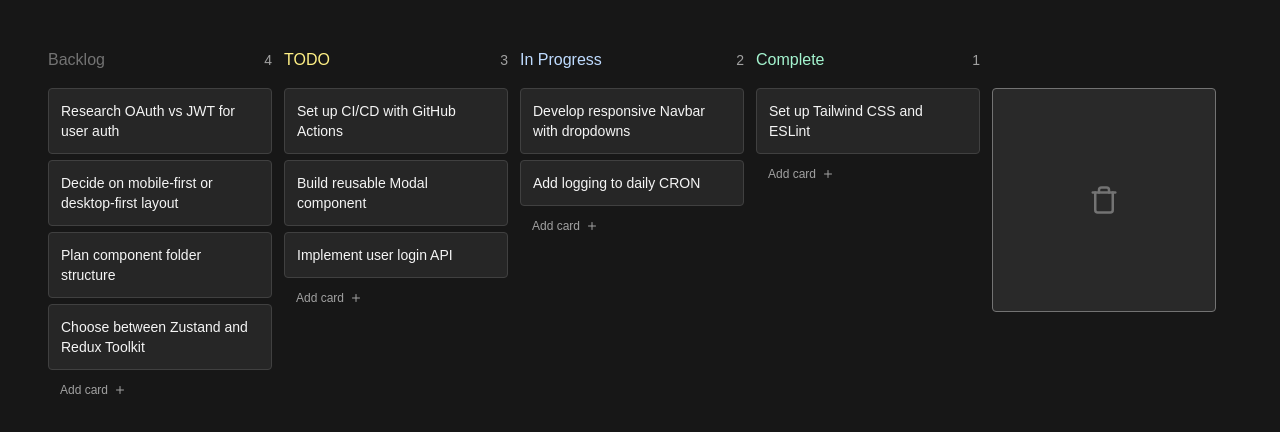
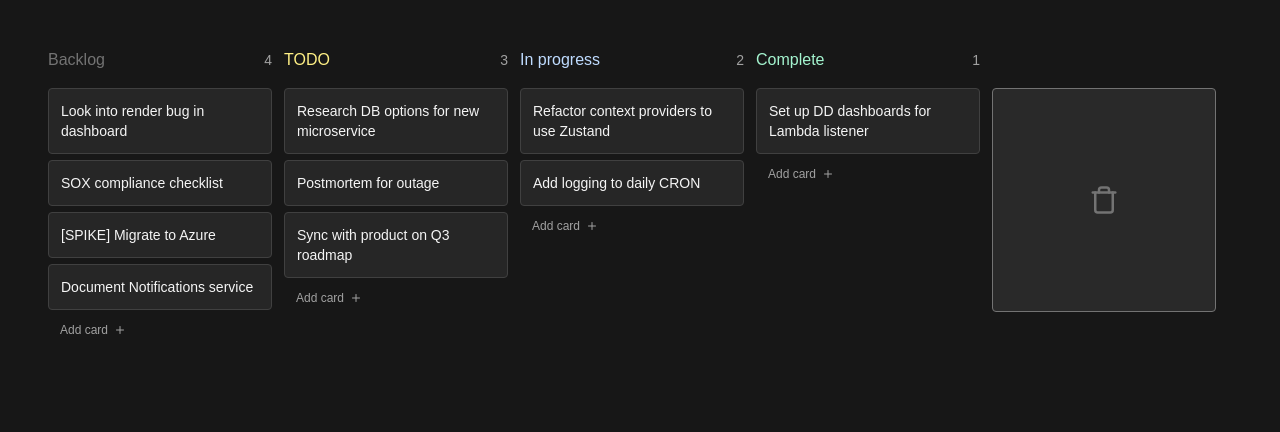
Before and after one commit to Areg-7/kanban-app, a Next.js app: page / in a window 1280 px wide. Shown: the top 432 px of the page. Built offline with nearby package versions, Linux system fonts and the light colour scheme.

Commit message:
Initial commit

```diff
--- a/app/page.tsx
+++ b/app/page.tsx
@@ -1,6 +1,6 @@
 // app/page.tsx
 
-import { CustomKanban } from "@/components/Kanban";
+import { CustomKanban } from "@/components/Kanban"; // ⬅ no {}
 
 export default function Home() {
   return (
--- a/components/Kanban.tsx
+++ b/components/Kanban.tsx
@@ -1,11 +1,32 @@
 "use client";
 
-import React, { useState, DragEvent, FormEvent, Dispatch, SetStateAction } from "react";
+import React, { Dispatch, SetStateAction, useState, DragEvent, FormEvent } from "react";
+import { FiPlus, FiTrash } from "react-icons/fi";
 import { motion } from "framer-motion";
-import { FiPlus, FiTrash } from "react-icons/fi";
 import { FaFire } from "react-icons/fa";
 
-// Types
+export const CustomKanban = () => {
+  return (
+    <div className="h-screen w-full bg-neutral-900 text-neutral-50">
+      <Board />
+    </div>
+  );
+};
+
+const Board = () => {
+  const [cards, setCards] = useState<CardType[]>(DEFAULT_CARDS);
+
+  return (
+    <div className="flex h-full w-full gap-3 overflow-scroll p-12">
+      <Column title="Backlog" column="backlog" headingColor="text-neutral-500" cards={cards} setCards={setCards} />
+      <Column title="TODO" column="todo" headingColor="text-yellow-200" cards={cards} setCards={setCards} />
+      <Column title="In progress" column="doing" headingColor="text-blue-200" cards={cards} setCards={setCards} />
+      <Column title="Complete" column="done" headingColor="text-emerald-200" cards={cards} setCards={setCards} />
+      <BurnBarrel setCards={setCards} />
+    </div>
+  );
+};
+
 type ColumnType = "backlog" | "todo" | "doing" | "done";
 
 type CardType = {
@@ -14,134 +35,93 @@ type CardType = {
   column: ColumnType;
 };
 
-// Default Cards
 const DEFAULT_CARDS: CardType[] = [
-  { title: "Research OAuth vs JWT for user auth", id: "1", column: "backlog" },
-  { title: "Decide on mobile-first or desktop-first layout", id: "2", column: "backlog" },
-  { title: "Plan component folder structure", id: "3", column: "backlog" },
-  { title: "Choose between Zustand and Redux Toolkit", id: "4", column: "backlog" },
-  { title: "Set up CI/CD with GitHub Actions", id: "5", column: "todo" },
-  { title: "Build reusable Modal component", id: "6", column: "todo" },
-  { title: "Implement user login API", id: "7", column: "todo" },
-  { title: "Develop responsive Navbar with dropdowns", id: "8", column: "doing" },
+  { title: "Look into render bug in dashboard", id: "1", column: "backlog" },
+  { title: "SOX compliance checklist", id: "2", column: "backlog" },
+  { title: "[SPIKE] Migrate to Azure", id: "3", column: "backlog" },
+  { title: "Document Notifications service", id: "4", column: "backlog" },
+  { title: "Research DB options for new microservice", id: "5", column: "todo" },
+  { title: "Postmortem for outage", id: "6", column: "todo" },
+  { title: "Sync with product on Q3 roadmap", id: "7", column: "todo" },
+  { title: "Refactor context providers to use Zustand", id: "8", column: "doing" },
   { title: "Add logging to daily CRON", id: "9", column: "doing" },
-  { title: "Set up Tailwind CSS and ESLint", id: "10", column: "done" },
+  { title: "Set up DD dashboards for Lambda listener", id: "10", column: "done" },
 ];
 
-// Main Kanban Component
-export const CustomKanban = () => {
-  return (
-    <div className="h-screen w-full bg-neutral-900 text-neutral-50">
-      <Board />
-    </div>
-  );
-};
-
-// Board
-const Board = () => {
-  const [cards, setCards] = useState<CardType[]>(DEFAULT_CARDS);
-
-  return (
-    <div className="flex h-full w-full gap-3 overflow-x-auto p-12">
-      {["backlog", "todo", "doing", "done"].map((col) => (
-        <Column
-          key={col}
-          title={titles[col as ColumnType]}
-          headingColor={headingColors[col as ColumnType]}
-          column={col as ColumnType}
-          cards={cards}
-          setCards={setCards}
-        />
-      ))}
-      <BurnBarrel setCards={setCards} />
-    </div>
-  );
-};
-
-const titles: Record<ColumnType, string> = {
-  backlog: "Backlog",
-  todo: "TODO",
-  doing: "In Progress",
-  done: "Complete",
-};
-
-const headingColors: Record<ColumnType, string> = {
-  backlog: "text-neutral-500",
-  todo: "text-yellow-200",
-  doing: "text-blue-200",
-  done: "text-emerald-200",
-};
-
-// Column
 type ColumnProps = {
   title: string;
   headingColor: string;
+  cards: CardType[];
   column: ColumnType;
-  cards: CardType[];
   setCards: Dispatch<SetStateAction<CardType[]>>;
 };
 
-const Column = ({ title, headingColor, column, cards, setCards }: ColumnProps) => {
+const Column = ({ title, headingColor, cards, column, setCards }: ColumnProps) => {
   const [active, setActive] = useState(false);
 
-  const filteredCards = cards.filter((c) => c.column === column);
-
-  const handleDragStart = (e: DragEvent, card: CardType) => {
+  const handleDragStart = (e: DragEvent<HTMLDivElement>, card: CardType) => {
     e.dataTransfer.setData("cardId", card.id);
   };
 
-  const handleDragOver = (e: DragEvent) => {
+  const handleDragEnd = (e: DragEvent<HTMLDivElement>) => {
+    const cardId = e.dataTransfer.getData("cardId");
+    setActive(false);
+    clearHighlights();
+
+    const indicators = getIndicators();
+    const { element } = getNearestIndicator(e, indicators);
+
+    const before = element?.dataset.before || "-1";
+    if (before !== cardId) {
+      let copy = [...cards];
+      let cardToTransfer = copy.find((c) => c.id === cardId);
+      if (!cardToTransfer) return;
+      cardToTransfer = { ...cardToTransfer, column };
+
+      copy = copy.filter((c) => c.id !== cardId);
+
+      if (before === "-1") {
+        copy.push(cardToTransfer);
+      } else {
+        const idx = copy.findIndex((c) => c.id === before);
+        if (idx < 0) return;
+        copy.splice(idx, 0, cardToTransfer);
+      }
+
+      setCards(copy);
+    }
+  };
+
+  const handleDragOver = (e: DragEvent<HTMLDivElement>) => {
     e.preventDefault();
     highlightIndicator(e);
     setActive(true);
   };
 
-  const handleDrop = (e: DragEvent) => {
-    const cardId = e.dataTransfer.getData("cardId");
-    const indicators = getIndicators();
-    const { element } = getNearestIndicator(e, indicators);
-    const beforeId = element.dataset.before || "-1";
-
-    if (beforeId !== cardId) {
-      let updated = [...cards];
-      const movingCard = updated.find((c) => c.id === cardId);
-      if (!movingCard) return;
-
-      const updatedCard = { ...movingCard, column };
-      updated = updated.filter((c) => c.id !== cardId);
-
-      const insertIndex = updated.findIndex((c) => c.id === beforeId);
-      if (insertIndex >= 0) {
-        updated.splice(insertIndex, 0, updatedCard);
-      } else {
-        updated.push(updatedCard);
-      }
-
-      setCards(updated);
-    }
-
+  const handleDragLeave = () => {
+    clearHighlights();
     setActive(false);
-    clearHighlights();
   };
 
-  const handleDragLeave = () => {
-    setActive(false);
-    clearHighlights();
+  const clearHighlights = (els?: HTMLElement[]) => {
+    const indicators = els || getIndicators();
+    indicators.forEach((i) => {
+      i.style.opacity = "0";
+    });
   };
 
-  const getIndicators = () =>
-    Array.from(document.querySelectorAll(`[data-column="${column}"]`) as unknown as HTMLElement[]);
-
-  const clearHighlights = (els?: HTMLElement[]) => {
-    (els || getIndicators()).forEach((el) => (el.style.opacity = "0"));
-  };
-
-  const highlightIndicator = (e: DragEvent) => {
+  const highlightIndicator = (e: DragEvent<HTMLDivElement>) => {
     const indicators = getIndicators();
     clearHighlights(indicators);
 
     const { element } = getNearestIndicator(e, indicators);
+    if (element) {
       element.style.opacity = "1";
+    }
+  };
+
+  const getIndicators = () => {
+    return Array.from(document.querySelectorAll(`[data-column="${column}"]`)) as HTMLElement[];
   };
 
   const getNearestIndicator = (e: DragEvent, indicators: HTMLElement[]) => {
@@ -150,28 +130,35 @@ const Column = ({ title, headingColor, column, cards, setCards }: ColumnProps) =
       (closest, child) => {
         const box = child.getBoundingClientRect();
         const offset = e.clientY - (box.top + DISTANCE_OFFSET);
-        return offset < 0 && offset > closest.offset
-          ? { offset, element: child }
-          : closest;
+
+        if (offset < 0 && offset > closest.offset) {
+          return { offset: offset, element: child };
+        }
+        return closest;
       },
-      { offset: Number.NEGATIVE_INFINITY, element: indicators[indicators.length - 1] }
+      {
+        offset: Number.NEGATIVE_INFINITY,
+        element: indicators[indicators.length - 1],
+      }
     );
   };
+
+  const filteredCards = cards.filter((c) => c.column === column);
 
   return (
     <div className="w-56 shrink-0">
       <div className="mb-3 flex items-center justify-between">
         <h3 className={`font-medium ${headingColor}`}>{title}</h3>
-        <span className="text-sm text-neutral-400">{filteredCards.length}</span>
+        <span className="rounded text-sm text-neutral-400">{filteredCards.length}</span>
       </div>
       <div
+        onDrop={handleDragEnd}
         onDragOver={handleDragOver}
-        onDrop={handleDrop}
         onDragLeave={handleDragLeave}
-        className={`h-full w-full transition-colors ${active ? "bg-neutral-800/50" : ""}`}
+        className={`h-full w-full transition-colors ${active ? "bg-neutral-800/50" : "bg-neutral-800/0"}`}
       >
-        {filteredCards.map((card) => (
-          <Card key={card.id} {...card} handleDragStart={handleDragStart} />
+        {filteredCards.map((c) => (
+          <Card key={c.id} {...c} handleDragStart={handleDragStart} />
         ))}
         <DropIndicator beforeId={null} column={column} />
         <AddCard column={column} setCards={setCards} />
@@ -180,9 +167,8 @@ const Column = ({ title, headingColor, column, cards, setCards }: ColumnProps) =
   );
 };
 
-// Card
 type CardProps = CardType & {
-  handleDragStart: (e: DragEvent, card: CardType) => void;
+  handleDragStart: (e: DragEvent<HTMLDivElement>, card: CardType) => void;
 };
 
 const Card = ({ title, id, column, handleDragStart }: CardProps) => {
@@ -192,7 +178,7 @@ const Card = ({ title, id, column, handleDragStart }: CardProps) => {
       <motion.div
         layout
         layoutId={id}
-        draggable="true"
+        draggable
         onDragStart={(e) => handleDragStart(e, { title, id, column })}
         className="cursor-grab rounded border border-neutral-700 bg-neutral-800 p-3 active:cursor-grabbing"
       >
@@ -202,95 +188,34 @@ const Card = ({ title, id, column, handleDragStart }: CardProps) => {
   );
 };
 
-// DropIndicator
 type DropIndicatorProps = {
   beforeId: string | null;
   column: ColumnType;
 };
 
-const DropIndicator = ({ beforeId, column }: DropIndicatorProps) => (
+const DropIndicator = ({ beforeId, column }: DropIndicatorProps) => {
+  return (
     <div
       data-before={beforeId || "-1"}
       data-column={column}
       className="my-0.5 h-0.5 w-full bg-violet-400 opacity-0"
     />
   );
-
-// AddCard
-type AddCardProps = {
-  column: ColumnType;
-  setCards: Dispatch<SetStateAction<CardType[]>>;
 };
 
-const AddCard = ({ column, setCards }: AddCardProps) => {
-  const [text, setText] = useState("");
-  const [adding, setAdding] = useState(false);
-
-  const handleSubmit = (e: FormEvent<HTMLFormElement>) => {
-    e.preventDefault();
-    if (!text.trim()) return;
-
-    const newCard: CardType = {
-      title: text.trim(),
-      id: Math.random().toString(),
-      column,
-    };
-
-    setCards((prev) => [...prev, newCard]);
-    setText("");
-    setAdding(false);
-  };
-
-  return adding ? (
-    <motion.form layout onSubmit={handleSubmit}>
-      <textarea
-        autoFocus
-        value={text}
-        onChange={(e) => setText(e.target.value)}
-        placeholder="Add new task..."
-        className="w-full rounded border border-violet-400 bg-violet-400/20 p-3 text-sm text-neutral-50 placeholder-violet-300 focus:outline-none"
-      />
-      <div className="mt-1.5 flex items-center justify-end gap-1.5">
-        <button
-          type="button"
-          onClick={() => setAdding(false)}
-          className="px-3 py-1.5 text-xs text-neutral-400 hover:text-neutral-50"
-        >
-          Close
-        </button>
-        <button
-          type="submit"
-          className="flex items-center gap-1.5 rounded bg-neutral-50 px-3 py-1.5 text-xs text-neutral-950 hover:bg-neutral-300"
-        >
-          Add
-          <FiPlus />
-        </button>
-      </div>
-    </motion.form>
-  ) : (
-    <motion.button
-      layout
-      onClick={() => setAdding(true)}
-      className="flex w-full items-center gap-1.5 px-3 py-1.5 text-xs text-neutral-400 hover:text-neutral-50"
-    >
-      Add card
-      <FiPlus />
-    </motion.button>
-  );
-};
-
-// BurnBarrel
 const BurnBarrel = ({ setCards }: { setCards: Dispatch<SetStateAction<CardType[]>> }) => {
   const [active, setActive] = useState(false);
 
-  const handleDragOver = (e: DragEvent) => {
+  const handleDragOver = (e: DragEvent<HTMLDivElement>) => {
     e.preventDefault();
     setActive(true);
   };
 
-  const handleDragLeave = () => setActive(false);
+  const handleDragLeave = () => {
+    setActive(false);
+  };
 
-  const handleDrop = (e: DragEvent) => {
+  const handleDrop = (e: DragEvent<HTMLDivElement>) => {
     const cardId = e.dataTransfer.getData("cardId");
     setCards((prev) => prev.filter((c) => c.id !== cardId));
     setActive(false);
@@ -311,3 +236,64 @@ const BurnBarrel = ({ setCards }: { setCards: Dispatch<SetStateAction<CardType[]
     </div>
   );
 };
+
+type AddCardProps = {
+  column: ColumnType;
+  setCards: Dispatch<SetStateAction<CardType[]>>;
+};
+
+const AddCard = ({ column, setCards }: AddCardProps) => {
+  const [text, setText] = useState("");
+  const [adding, setAdding] = useState(false);
+
+  const handleSubmit = (e: FormEvent<HTMLFormElement>) => {
+    e.preventDefault();
+    if (!text.trim()) return;
+
+    const newCard: CardType = {
+      column,
+      title: text.trim(),
+      id: Math.random().toString(),
+    };
+
+    setCards((prev) => [...prev, newCard]);
+    setText("");
+    setAdding(false);
+  };
+
+  return adding ? (
+    <motion.form layout onSubmit={handleSubmit}>
+      <textarea
+        onChange={(e) => setText(e.target.value)}
+        autoFocus
+        placeholder="Add new task..."
+        className="w-full rounded border border-violet-400 bg-violet-400/20 p-3 text-sm text-neutral-50 placeholder-violet-300 focus:outline-0"
+      />
+      <div className="mt-1.5 flex items-center justify-end gap-1.5">
+        <button
+          type="button"
+          onClick={() => setAdding(false)}
+          className="px-3 py-1.5 text-xs text-neutral-400 hover:text-neutral-50"
+        >
+          Close
+        </button>
+        <button
+          type="submit"
+          className="flex items-center gap-1.5 rounded bg-neutral-50 px-3 py-1.5 text-xs text-neutral-950 hover:bg-neutral-300"
+        >
+          <span>Add</span>
+          <FiPlus />
+        </button>
+      </div>
+    </motion.form>
+  ) : (
+    <motion.button
+      layout
+      onClick={() => setAdding(true)}
+      className="flex w-full items-center gap-1.5 px-3 py-1.5 text-xs text-neutral-400 hover:text-neutral-50"
+    >
+      <span>Add card</span>
+      <FiPlus />
+    </motion.button>
+  );
+};
```
Lines whose indentation alone changed are shown as unchanged.
